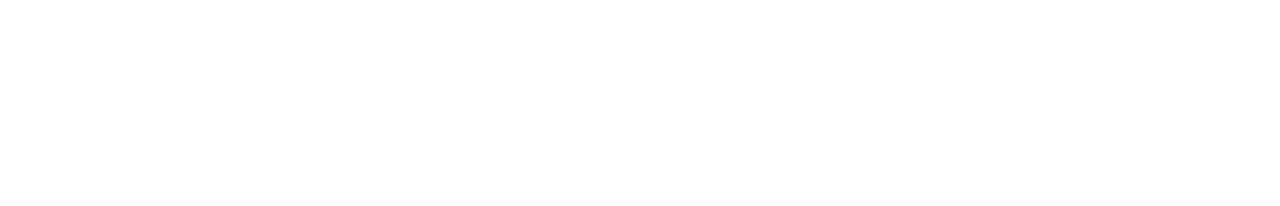
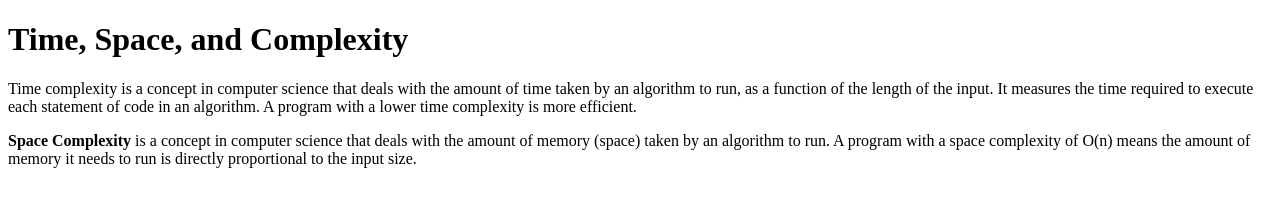
Before and after one commit to acciojob/time-and-space-complexity-Kanchanprajapat, a website: page main.html in a window 1280 px wide. Drawn offline with Linux system fonts and the light colour scheme.

Commit message:
created a submission

```diff
--- a/main.html
+++ b/main.html
@@ -4,13 +4,16 @@
 
 <head>
 	<link rel="stylesheet" href="styles.css">
+	<title>Time, Space, and Complexity</title>
 </head>
 
 <body>
 	<!-- the entire body must be written by student -->
     <script type="text/javascript" src="./script.js">
 </script>
-
+<h1>Time, Space, and Complexity</h1>
+ <p>Time complexity is a concept in computer science that deals with the amount of time taken by an algorithm to run, as a function of the length of the input. It measures the time required to execute each statement of code in an algorithm. A program with a lower time complexity is more efficient.</p>
+    <p><b>Space Complexity</b> is a concept in computer science that deals with the amount of memory (space) taken by an algorithm to run. A program with a space complexity of O(n) means the amount of memory it needs to run is directly proportional to the input size.</p>
 </body>
 
 </html>
```
